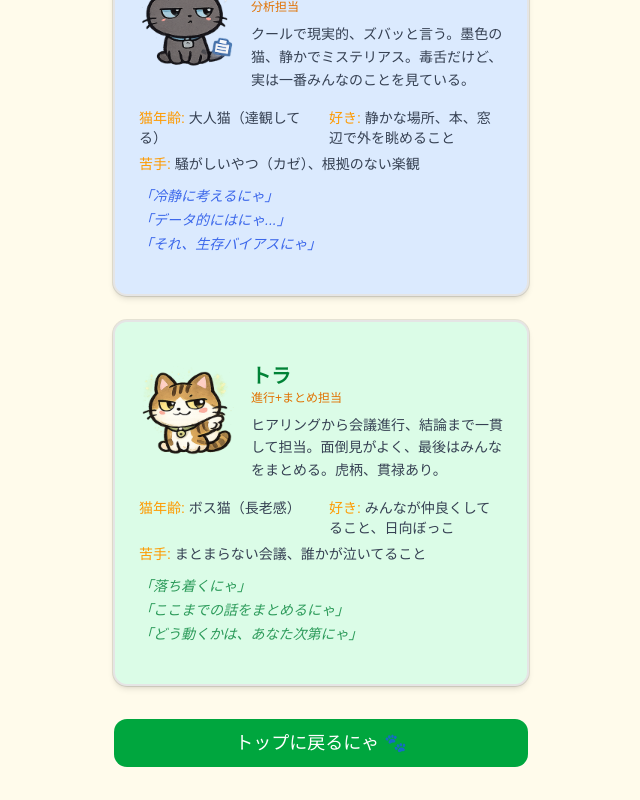
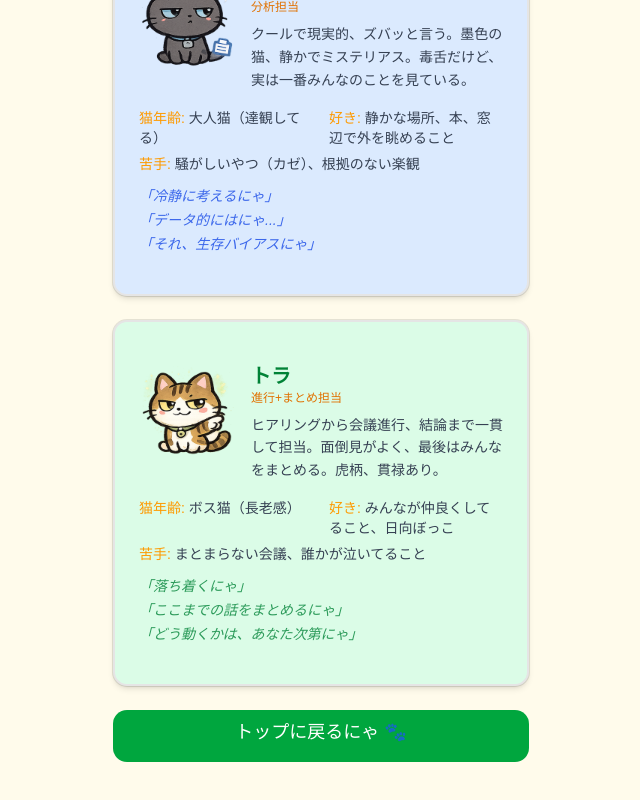
Before and after one commit to inoue2302/meow-meeting, a Next.js app: page /profile in a window 1280 px wide. Shown: the part 990-1790 px from the top of the page, without its empty margins (319-959 px from the left). Built offline with nearby package versions, Linux system fonts and the light colour scheme; a web font is replaced by a local one.

Commit message:
fix: プロフィール戻るボタンの2回タップ問題を修正
- a > Button のネストを解消（iOSで1回目のタップが吸収される問題）
- aタグ単体にスタイルを直接適用

Co-Authored-By: Claude Opus 4.6 (1M context) <noreply@anthropic.com>

```diff
--- a/src/app/profile/page.tsx
+++ b/src/app/profile/page.tsx
@@ -1,4 +1,3 @@
-import { Button } from "@/components/ui/button";
 import { Card, CardContent } from "@/components/ui/card";
 import { CatIcon } from "@/components/CatIcon";
 import { cats } from "@/lib/data/cats";
@@ -68,13 +67,11 @@ export default function ProfilePage() {
         );
       })}
 
-      <a href="/" className="block pt-2">
-        <Button
-          size="lg"
-          className="w-full bg-green-600 hover:bg-green-700 text-white text-lg py-6 rounded-xl cursor-pointer"
-        >
-          トップに戻るにゃ 🐾
-        </Button>
+      <a
+        href="/"
+        className="block pt-2 w-full bg-green-600 hover:bg-green-700 text-white text-lg py-4 rounded-xl text-center font-medium"
+      >
+        トップに戻るにゃ 🐾
       </a>
     </div>
   );
```
